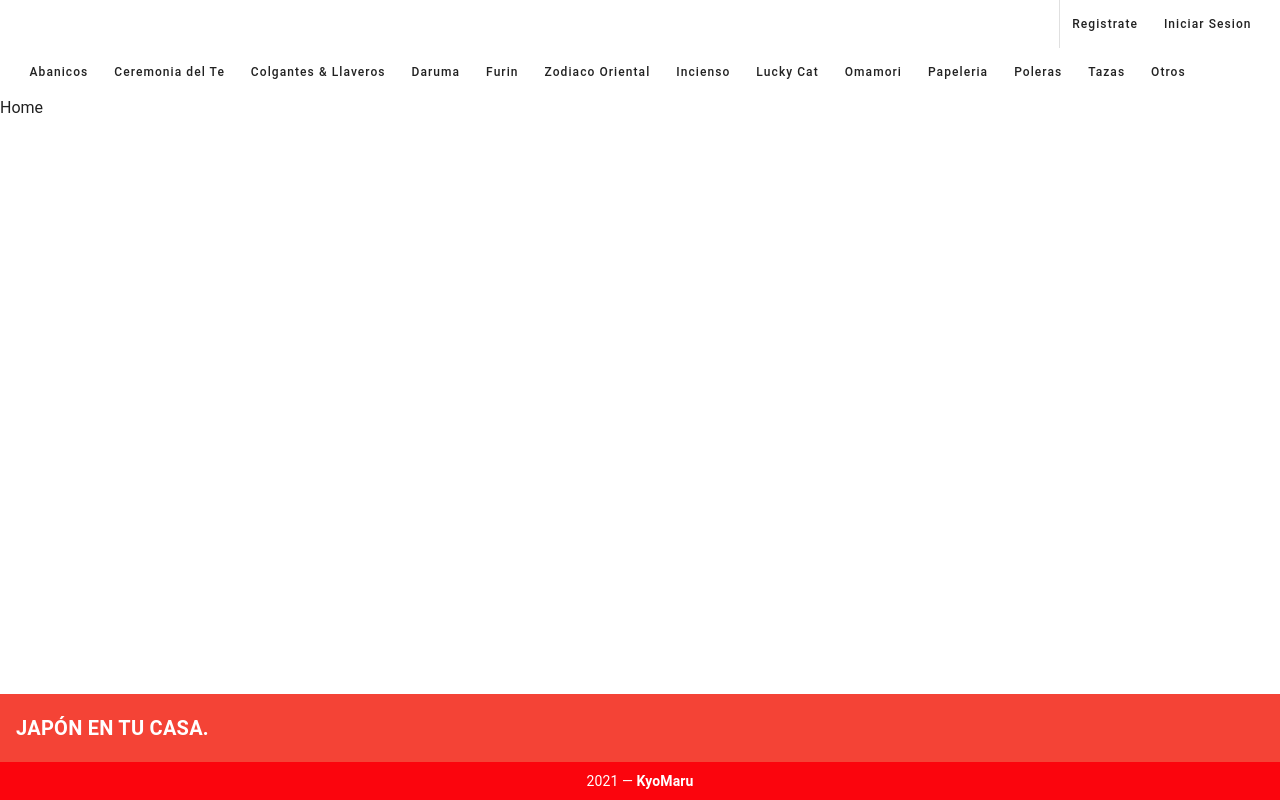
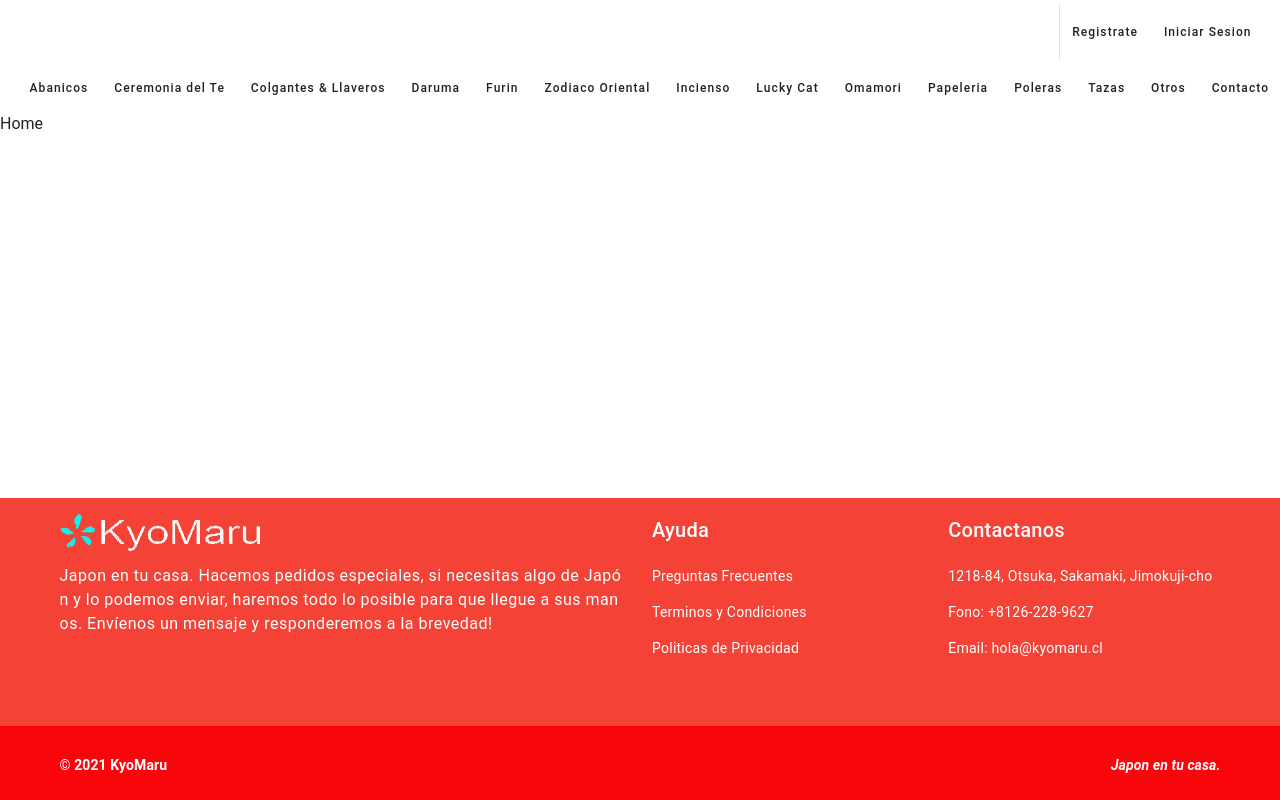
Before and after one commit to EntwistleOx/kyomaru-shop, a Vue app: page / in a window 1280 px wide. Built offline with nearby package versions, Linux system fonts and the light colour scheme; the HTML template or start-up script is replaced by a standard one.

Commit message:
add columns to footer

```diff
--- a/src/components/Footer/index.vue
+++ b/src/components/Footer/index.vue
@@ -2,19 +2,52 @@
   <v-footer dark padless>
     <v-card class="flex red" flat tile>
       <v-card-title>
-        <strong class="subheading"> JAPÓN EN TU CASA. </strong>
+        <v-container class="py-0">
+          <v-row>
+            <v-col cols="12" sm="6">
+              <img src="kyomaru-footer.webp" width="200" class="mb-1" />
+              <p class="body-1">
+                Japon en tu casa. Hacemos pedidos especiales, si necesitas algo
+                de Japón y lo podemos enviar, haremos todo lo posible para que
+                llegue a sus manos. Envíenos un mensaje y responderemos a la
+                brevedad!
+              </p>
+            </v-col>
 
-        <v-spacer></v-spacer>
-
-        <v-btn v-for="icon in icons" :key="icon" class="mx-4" dark icon>
-          <v-icon size="24px">
-            {{ icon }}
-          </v-icon>
-        </v-btn>
+            <v-col cols="12" sm="3">
+              <div class="h6 mb-5">Ayuda</div>
+              <p class="body-2">Preguntas Frecuentes</p>
+              <p class="body-2">Terminos y Condiciones</p>
+              <p class="body-2">Politicas de Privacidad</p>
+            </v-col>
+            <v-col cols="12" sm="3">
+              <div class="h6 mb-5">Contactanos</div>
+              <p class="body-2">1218-84, Otsuka, Sakamaki, Jimokuji-cho</p>
+              <p class="body-2">Fono: +8126-228-9627</p>
+              <p class="body-2">Email: hola@kyomaru.cl</p>
+              <v-btn
+                v-for="icon in icons"
+                :key="icon"
+                class="mr-4 justify-start"
+                dark
+                icon
+              >
+                <v-icon size="24px">
+                  {{ icon }}
+                </v-icon>
+              </v-btn>
+            </v-col>
+          </v-row>
+        </v-container>
       </v-card-title>
 
-      <v-card-text class="my-red py-2 white--text text-center">
-        {{ new Date().getFullYear() }} — <strong>KyoMaru</strong>
+      <v-card-text class="kyomaru-red py-2 white--text">
+        <v-container class="py-0 d-flex justify-space-between">
+          <p class="mt-5">
+            &copy; <strong>{{ new Date().getFullYear() }} KyoMaru</strong>
+          </p>
+          <p class="font-italic mt-5"><strong>Japon en tu casa.</strong></p>
+        </v-container>
       </v-card-text>
     </v-card>
   </v-footer>
@@ -24,13 +57,13 @@
 export default {
   name: 'Footer',
   data: () => ({
-    icons: ['mdi-facebook', 'mdi-instagram'],
+    icons: ['mdi-facebook', 'mdi-instagram', 'mdi-youtube'],
   }),
 };
 </script>
 
 <style>
-.my-red {
+.kyomaru-red {
   background: #fb050d;
 }
 </style>
--- a/src/components/Menu/index.vue
+++ b/src/components/Menu/index.vue
@@ -1,19 +1,20 @@
 <template>
   <div>
     <v-toolbar dense flat>
-      <v-btn text small class="text-none"> Abanicos </v-btn>
-      <v-btn text small class="text-none"> Ceremonia del Te </v-btn>
-      <v-btn text small class="text-none"> Colgantes & Llaveros </v-btn>
-      <v-btn text small class="text-none"> Daruma </v-btn>
-      <v-btn text small class="text-none"> Furin </v-btn>
-      <v-btn text small class="text-none"> Zodiaco Oriental </v-btn>
-      <v-btn text small class="text-none"> Incienso </v-btn>
-      <v-btn text small class="text-none"> Lucky Cat </v-btn>
-      <v-btn text small class="text-none"> Omamori </v-btn>
-      <v-btn text small class="text-none"> Papeleria </v-btn>
-      <v-btn text small class="text-none"> Poleras </v-btn>
-      <v-btn text small class="text-none"> Tazas </v-btn>
-      <v-btn text small class="text-none"> Otros </v-btn>
+      <v-btn text small rounded class="text-none"> Abanicos </v-btn>
+      <v-btn text small rounded class="text-none"> Ceremonia del Te </v-btn>
+      <v-btn text small rounded class="text-none"> Colgantes & Llaveros </v-btn>
+      <v-btn text small rounded class="text-none"> Daruma </v-btn>
+      <v-btn text small rounded class="text-none"> Furin </v-btn>
+      <v-btn text small rounded class="text-none"> Zodiaco Oriental </v-btn>
+      <v-btn text small rounded class="text-none"> Incienso </v-btn>
+      <v-btn text small rounded class="text-none"> Lucky Cat </v-btn>
+      <v-btn text small rounded class="text-none"> Omamori </v-btn>
+      <v-btn text small rounded class="text-none"> Papeleria </v-btn>
+      <v-btn text small rounded class="text-none"> Poleras </v-btn>
+      <v-btn text small rounded class="text-none"> Tazas </v-btn>
+      <v-btn text small rounded class="text-none"> Otros </v-btn>
+      <v-btn text small rounded class="text-none"> Contacto </v-btn>
     </v-toolbar>
   </div>
 </template>
--- a/src/components/Navbar/index.vue
+++ b/src/components/Navbar/index.vue
@@ -1,6 +1,6 @@
 <template>
   <div>
-    <v-app-bar color="white" dense flat>
+    <v-app-bar color="white">
       <div class="d-flex align-center">
         <v-img
           alt="Vuetify Logo"
@@ -12,7 +12,7 @@
         />
 
         <v-img
-          alt="Vuetify Name"
+          alt="Kyomaru Name"
           class="shrink hidden-sm-and-down"
           contain
           min-width="100"
@@ -34,8 +34,8 @@
 
       <v-divider vertical></v-divider>
 
-      <v-btn text small class="text-none"> Registrate </v-btn>
-      <v-btn text small class="text-none"> Iniciar Sesion </v-btn>
+      <v-btn text small rounded class="text-none"> Registrate </v-btn>
+      <v-btn text small rounded class="text-none"> Iniciar Sesion </v-btn>
     </v-app-bar>
   </div>
 </template>
```
Also changed, not shown: public/kyomaru-footer.png (added), public/kyomaru-footer.webp (added).
